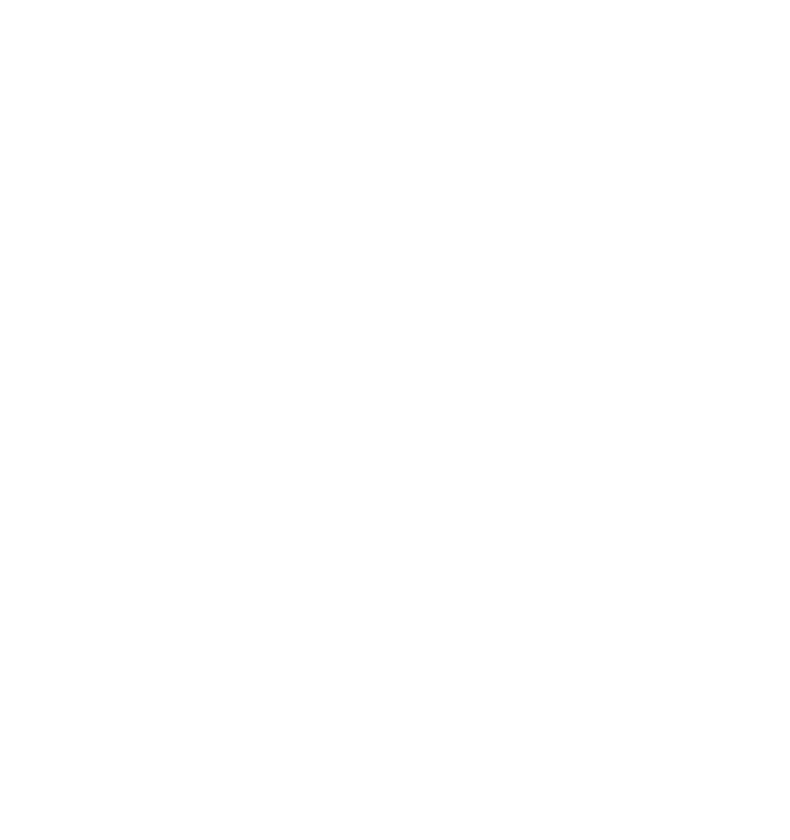
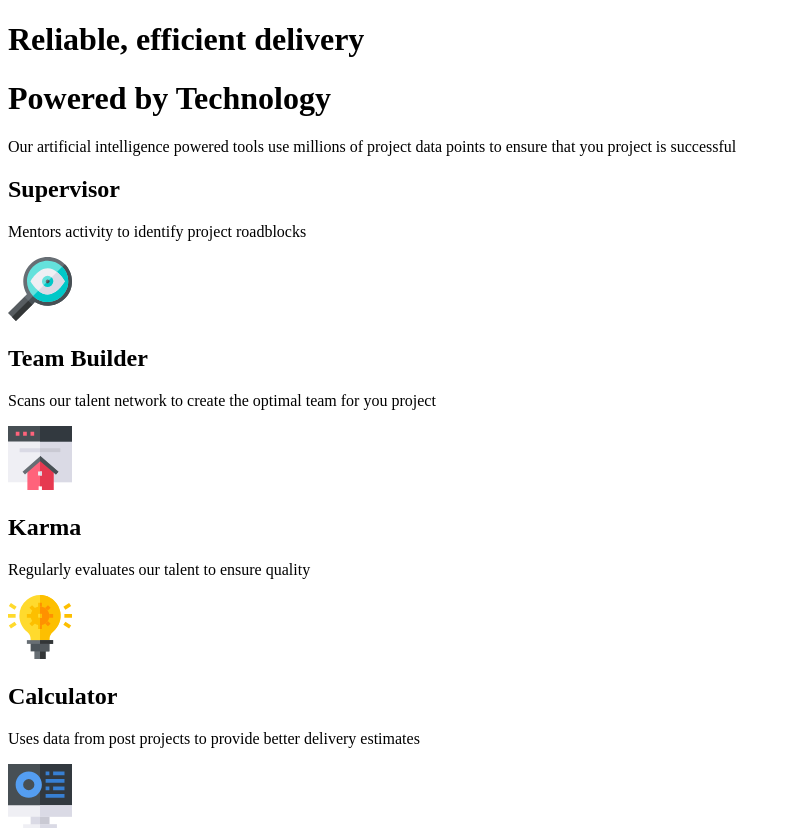
Before and after one commit to abdullahaslam2223/four-card-feature-section, a plain HTML site: page index.html in a window 1280 px wide. Shown: the whole page, without its empty margins (0-790 px from the left). Before the commit the page ends 800 px from the top, so only its background shows below. Drawn offline with Linux system fonts and the light colour scheme.

Commit message:
Add the HTML Structure

```diff
--- a/index.html
+++ b/index.html
@@ -1,15 +1,49 @@
 <!DOCTYPE html>
 <html lang="en">
+
 <head>
   <meta charset="UTF-8">
-  <meta name="viewport" content="width=device-width, initial-scale=1.0"> <!-- displays site properly based on user's device -->
+  <meta name="viewport" content="width=device-width, initial-scale=1.0">
+  <!-- displays site properly based on user's device -->
 
   <link rel="icon" type="image/png" sizes="32x32" href="./images/favicon-32x32.png">
 
   <title>Four card feature section</title>
 
 </head>
+
 <body>
 
+  <h1>Reliable, efficient delivery</h1>
+  <h1 class="light">Powered by Technology</h1>
+  <p>Our artificial intelligence powered tools use millions of project data points to ensure that you project is
+    successful</p>
+
+  <div class="tools">
+    <div class="box">
+      <h2>Supervisor</h2>
+      <p>Mentors activity to identify project roadblocks</p>
+      <img src="/images/icon-supervisor.svg" alt="Supervisor">
+    </div>
+    <div>
+      <div class="box">
+        <h2>Team Builder</h2>
+        <p>Scans our talent network to create the optimal team for you project</p>
+        <img src="/images/icon-team-builder.svg" alt="Team Builder">
+      </div>
+      <div class="box">
+        <h2>Karma</h2>
+        <p>Regularly evaluates our talent to ensure quality</p>
+        <img src="/images/icon-karma.svg" alt="Karma">
+      </div>
+    </div>
+    <div class="box">
+      <h2>Calculator</h2>
+      <p>Uses data from post projects to provide better delivery estimates</p>
+      <img src="/images/icon-calculator.svg" alt="Calculator">
+    </div>
+  </div>
+
 </body>
+
 </html>
```
